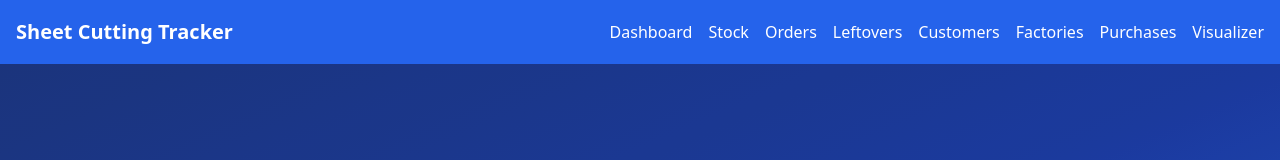
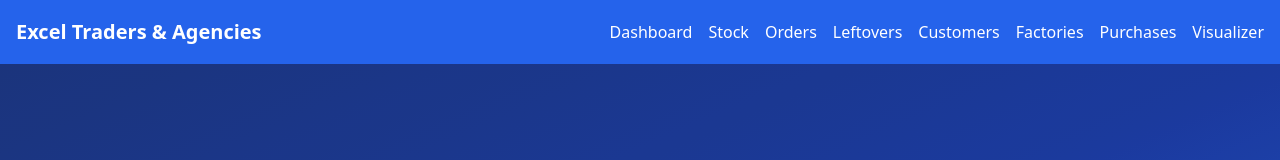
Before and after one commit to ramarajan15/sheet-cutting-tracker, a Next.js app: page / in a window 1280 px wide. Shown: the top 160 px of the page. Built offline with nearby package versions, Linux system fonts and the light colour scheme.

Commit message:
Update branding: Change "Sheet Cutting Tracker" to "Excel Traders & Agencies"
Co-authored-by: ramarajan15 <11455808+ramarajan15@users.noreply.github.com>

```diff
--- a/components/Navigation.tsx
+++ b/components/Navigation.tsx
@@ -30,7 +30,7 @@ const Navigation: React.FC = () => {
       <div className="container mx-auto px-4">
         <div className="flex items-center justify-between h-16">
           <Link href="/" className="text-xl font-bold" onClick={closeMobileMenu}>
-            Sheet Cutting Tracker
+            Excel Traders & Agencies
           </Link>
 
           {/* Desktop Navigation */}
```
